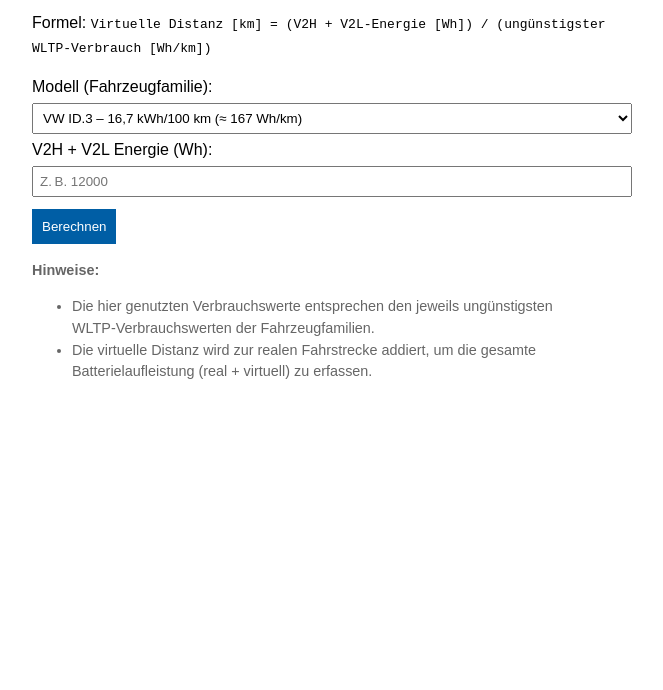
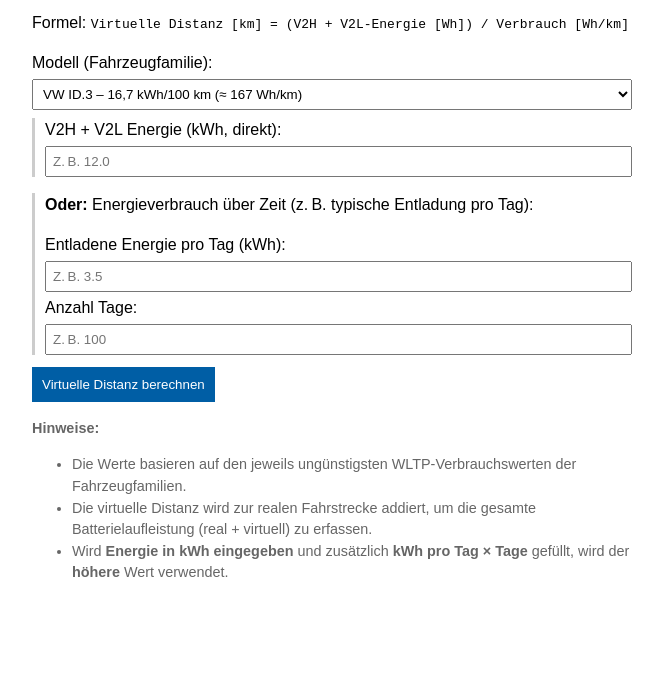
Before and after one commit to rnndchsrl/bidi-calculator, a website: page index.html in a window 1280 px wide. Shown: the part 110-800 px from the top of the page, without its empty margins (308-971 px from the left). Drawn offline with Linux system fonts and the light colour scheme.

Commit message:
Update index.html
kWh instead of Wh Input and option to enter no. of days and kWh per day for V2L / V2G

```diff
--- a/index.html
+++ b/index.html
@@ -3,7 +3,7 @@
 <head>
   <meta charset="UTF-8" />
   <meta name="viewport" content="width=device-width, initial-scale=1.0" />
-  <title>Virtuelle Distanz – VW BiDi Rechner</title>
+  <title>Virtuelle Distanz – VW BiDi Rechner (kWh + Tage)</title>
   <style>
     body {
       font-family: Arial, sans-serif;
@@ -13,7 +13,7 @@
       line-height: 1.5;
     }
     h1, h2 { margin-top: 1em; }
-    label, select, input, button {
+    label, select, input, button, .group {
       display: block;
       margin: 4px 0;
     }
@@ -21,6 +21,11 @@
       width: 100%;
       padding: 6px;
       box-sizing: border-box;
+    }
+    .group {
+      border-left: 3px solid #ccc;
+      padding-left: 10px;
+      margin: 8px 0;
     }
     button {
       margin-top: 12px;
@@ -47,10 +52,10 @@
 </head>
 <body>
 
-  <h1>Virtuelle Distanz nach VW‑Formel</h1>
+  <h1>Virtuelle Distanz nach VW‑BiDi‑Formel</h1>
   <p>
     Formel:
-    <code>Virtuelle Distanz [km] = (V2H + V2L‑Energie [Wh]) / (ungünstigster WLTP‑Verbrauch [Wh/km])</code>
+    <code>Virtuelle Distanz [km] = (V2H + V2L‑Energie [Wh]) / Verbrauch [Wh/km]</code>
   </p>
 
   <label for="model">Modell (Fahrzeugfamilie):</label>
@@ -63,18 +68,32 @@
     <option value="q4">Audi Q4 e‑tron – 17,9 kWh/100 km (≈ 179 Wh/km)</option>
   </select>
 
-  <label for="energy">V2H + V2L Energie (Wh):</label>
-  <input type="number" id="energy" placeholder="Z. B. 12000" min="0" />
+  <!-- Eingabe 1: kWh direkt -->
+  <div class="group">
+    <label for="energy_kwh">V2H + V2L Energie (kWh, direkt):</label>
+    <input type="number" id="energy_kwh" placeholder="Z. B. 12.0" step="0.01" min="0" />
+  </div>
 
-  <button onclick="calculate()">Berechnen</button>
+  <!-- Eingabe 2: kWh pro Tag × Tage -->
+  <div class="group">
+    <p><strong>Oder:</strong> Energieverbrauch über Zeit (z. B. typische Entladung pro Tag):</p>
+    <label for="kwh_per_day">Entladene Energie pro Tag (kWh):</label>
+    <input type="number" id="kwh_per_day" placeholder="Z. B. 3.5" step="0.01" min="0" />
+
+    <label for="days">Anzahl Tage:</label>
+    <input type="number" id="days" placeholder="Z. B. 100" min="0" />
+  </div>
+
+  <button onclick="calculate()">Virtuelle Distanz berechnen</button>
 
   <div id="result" class="result"></div>
 
   <div class="info">
     <p><strong>Hinweise:</strong></p>
     <ul>
-      <li>Die hier genutzten Verbrauchswerte entsprechen den jeweils ungünstigsten WLTP‑Verbrauchswerten der Fahrzeugfamilien.</li>
+      <li>Die Werte basieren auf den jeweils ungünstigsten WLTP‑Verbrauchswerten der Fahrzeugfamilien.</li>
       <li>Die virtuelle Distanz wird zur realen Fahrstrecke addiert, um die gesamte Batterielaufleistung (real + virtuell) zu erfassen.</li>
+      <li>Wird <strong>Energie in kWh eingegeben</strong> und zusätzlich <strong>kWh pro Tag × Tage</strong> gefüllt, wird der <strong>höhere</strong> Wert verwendet.</li>
     </ul>
   </div>
 
@@ -90,22 +109,28 @@
     };
 
     function calculate() {
-      const model      = document.getElementById("model").value;
-      const energyWh   = parseFloat(document.getElementById("energy").value);
-      const resultDiv  = document.getElementById("result");
+      const model       = document.getElementById("model").value;
+      const energyKWh   = parseFloat(document.getElementById("energy_kwh").value) || 0;
+      const kwhPerDay   = parseFloat(document.getElementById("kwh_per_day").value) || 0;
+      const days        = parseInt(document.getElementById("days").value) || 0;
+      const resultDiv   = document.getElementById("result");
 
-      if (isNaN(energyWh) || energyWh <= 0) {
-        resultDiv.textContent = "Bitte gib eine gültige Energie in Wh ein.";
+      const kwhFromDaily = kwhPerDay * days;
+      const totalKWh = Math.max(energyKWh, kwhFromDaily);   // nimmt den größeren Wert
+
+      if (totalKWh <= 0) {
+        resultDiv.textContent = "Bitte gib eine gültige Energie in kWh ein oder Werte für kWh/Tag und Tage.";
         return;
       }
 
       const whPerKm = consumptionWhPerKm[model];
-      const dist    = energyWh / whPerKm;
+      const energyWh = totalKWh * 1000;   // kWh → Wh
+      const dist      = energyWh / whPerKm;
 
       resultDiv.innerHTML = `
         <p>
           <strong>Ergebnis:</strong><br />
-          Entladene Energie: ${energyWh.toLocaleString()} Wh<br />
+          Entladene Energie: ${totalKWh.toFixed(2)} kWh = ${energyWh.toLocaleString()} Wh<br />
           Verbrauchswert: ${whPerKm} Wh/km<br />
           <strong>Virtuelle Distanz ≈ ${dist.toFixed(1)} km</strong>
         </p>
```
